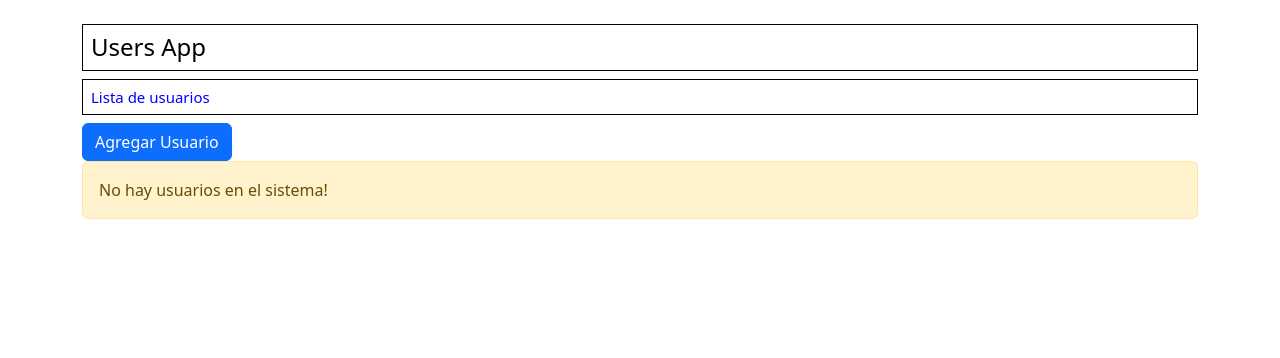
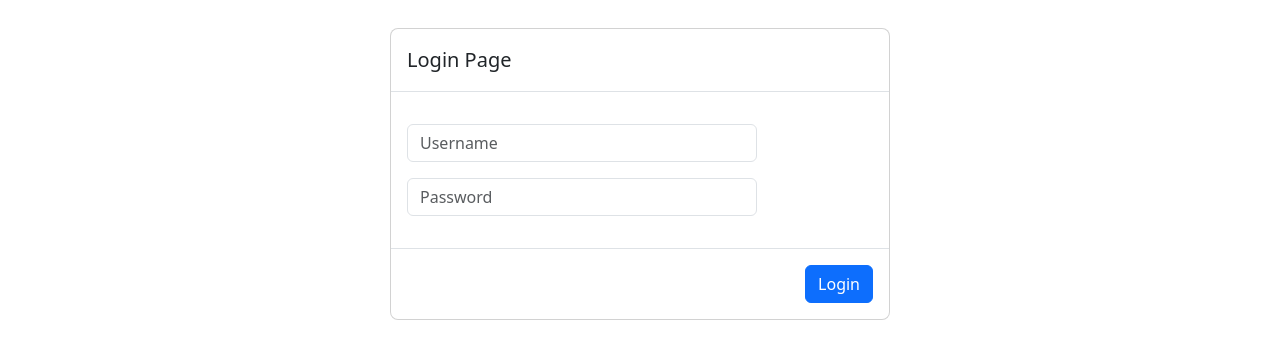
Before and after one commit to Eusebio9494/6-users-app, a React (Vite) app: page /login in a window 1280 px wide. Shown: the top 358 px of the page. Built offline with nearby package versions, Linux system fonts and the light colour scheme.

Commit message:
Se cambia la estructura para implementar la pagina del login

```diff
--- /dev/null
+++ b/src/Auth/pages/Login.jsx
@@ -0,0 +1,38 @@
+import React from 'react';
+
+const Login = () => {
+    return (
+        <div className="modal" style={ {display: 'block'}} tabIndex="-1">
+            <div className="modal-dialog">
+                <div className="modal-content">
+                    <div className="modal-header">
+                        <h5 className="modal-title">Login Page</h5>
+                    </div>
+                    <form>
+                        <div class="modal-body">
+                            <input className='form-control my-3 w-75'
+                            placeholder='Username'
+                            name='username'>
+
+                            </input>
+                            <input className='form-control my-3 w-75'
+                            placeholder='Password'
+                            name='password'
+                            type='password'>
+
+                            </input>
+                        </div>
+                        <div className="modal-footer">
+                            <button
+                            className="btn btn-primary"
+                            type="submit">Login
+                            </button>
+                        </div>
+                    </form>
+                </div>
+            </div>
+        </div>
+    );
+}
+
+export default Login;
--- a/src/UsersApp.jsx
+++ b/src/UsersApp.jsx
@@ -1,43 +1,13 @@
-import UsersList from './Components/UsersList';
-import useUsers from './hooks/useUsers';
-import UsersModalForm from './Components/UsersModalForm';
+import Login from './Auth/pages/Login';
+import { UsersPages } from './pages/UsersPages';
 
 const UsersApp = () => {
-
-  // Custom hook para manejar la lógica de estado de los usuarios
-  const { form, usersList, formUpdate, visibleForm, handlerUser, handlerDeleteUser, handlerUserForm, handlerCloseeForm, handlerOpenForm } = useUsers();
 
   return (
 
     <>
-      {!visibleForm ||
-      <UsersModalForm handlerUser={handlerUser} form={form} formUpdate={formUpdate} handlerCloseeForm={handlerCloseeForm}/>
-      }
-
-      <div className='container my-4'>
-        <h2 style={{ color: 'black', fontSize: '24px', border: '1px solid black', padding: '8px' }}>Users App</h2>
-        {/* {!visibleForm ||<div className='col'>
-
-            <UserForm handlerUserForm={infoUser => handlerUser(infoUser)} initialForm={form} userSelectedForm={formUpdate} handlerCloseeForm={handlerCloseeForm}/>
-         </div> }
-         */}
-        <div className='row'>
-          <div className='col'>
-            <h2 style={{ color: 'blue', fontSize: '15px', border: '1px solid black', padding: '8px' }}>Lista de usuarios</h2>
-            {visibleForm || <button className='btn btn-primary'
-              onClick={handlerOpenForm}
-            >Agregar Usuario</button>
-            }
-            {console.log(visibleForm)}
-
-            {usersList.length === 0
-              ? <div className='alert alert-warning'>No hay usuarios en el sistema!</div>
-              : <UsersList users={usersList} handlerDeleteUser={id => handlerDeleteUser(id)} handlerUpdateUser={infoUserUpdate => handlerUserForm(infoUserUpdate)} />}
-
-          </div>
-
-        </div>
-      </div>
+    <Login />
+    {/* <UsersPages /> */}
     </>
   );
 }
--- /dev/null
+++ b/src/pages/UsersPages.jsx
@@ -0,0 +1,43 @@
+import UsersList from '../Components/UsersList';
+import useUsers from '../hooks/useUsers';
+import UsersModalForm from '../Components/UsersModalForm';
+
+export const UsersPages = () => {
+
+  // Custom hook para manejar la lógica de estado de los usuarios
+  const { form, usersList, formUpdate, visibleForm, handlerUser, handlerDeleteUser, handlerUserForm, handlerCloseeForm, handlerOpenForm } = useUsers();
+
+  return (
+
+    <>
+      {!visibleForm ||
+      <UsersModalForm handlerUser={handlerUser} form={form} formUpdate={formUpdate} handlerCloseeForm={handlerCloseeForm}/>
+      }
+
+      <div className='container my-4'>
+        <h2 style={{ color: 'black', fontSize: '24px', border: '1px solid black', padding: '8px' }}>Users App</h2>
+        {/* {!visibleForm ||<div className='col'>
+
+            <UserForm handlerUserForm={infoUser => handlerUser(infoUser)} initialForm={form} userSelectedForm={formUpdate} handlerCloseeForm={handlerCloseeForm}/>
+         </div> }
+         */}
+        <div className='row'>
+          <div className='col'>
+            <h2 style={{ color: 'blue', fontSize: '15px', border: '1px solid black', padding: '8px' }}>Lista de usuarios</h2>
+            {visibleForm || <button className='btn btn-primary'
+              onClick={handlerOpenForm}
+            >Agregar Usuario</button>
+            }
+            {console.log(visibleForm)}
+
+            {usersList.length === 0
+              ? <div className='alert alert-warning'>No hay usuarios en el sistema!</div>
+              : <UsersList users={usersList} handlerDeleteUser={id => handlerDeleteUser(id)} handlerUpdateUser={infoUserUpdate => handlerUserForm(infoUserUpdate)} />}
+
+          </div>
+
+        </div>
+      </div>
+    </>
+  );
+}
```
